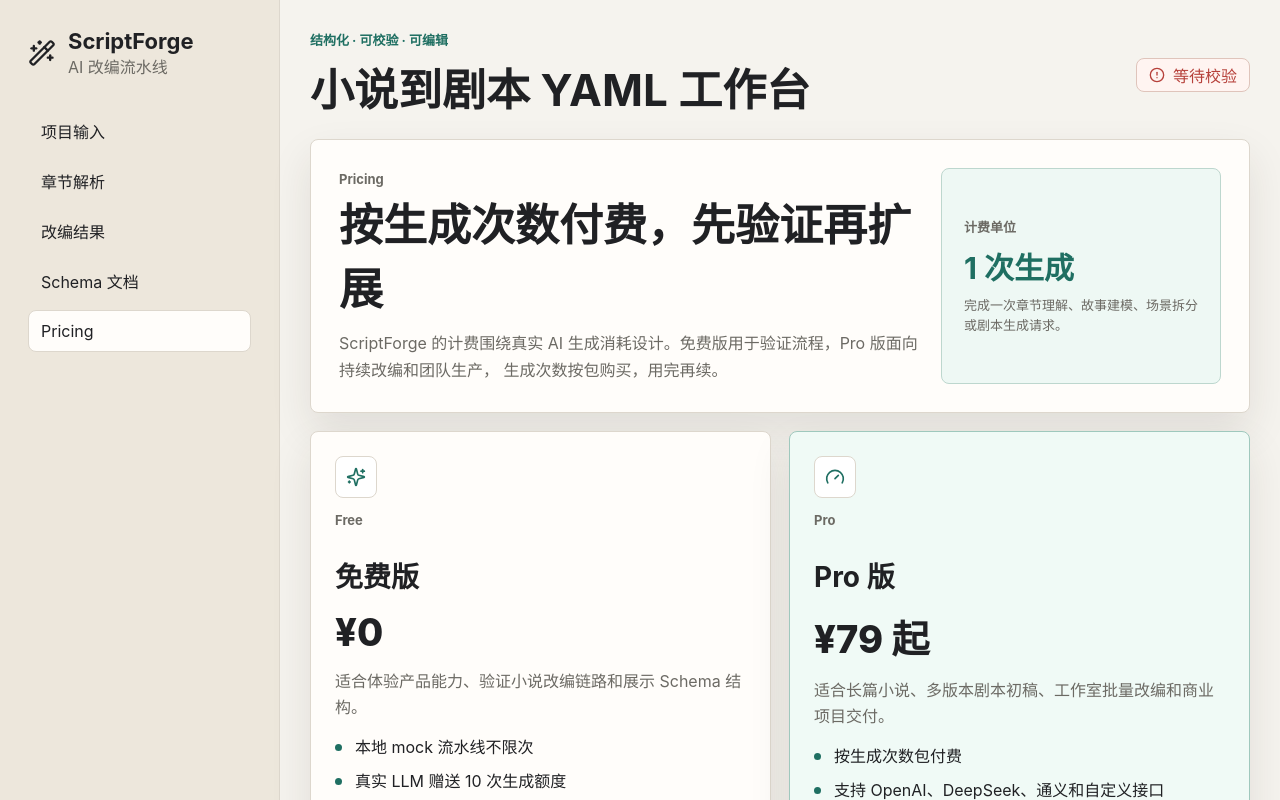
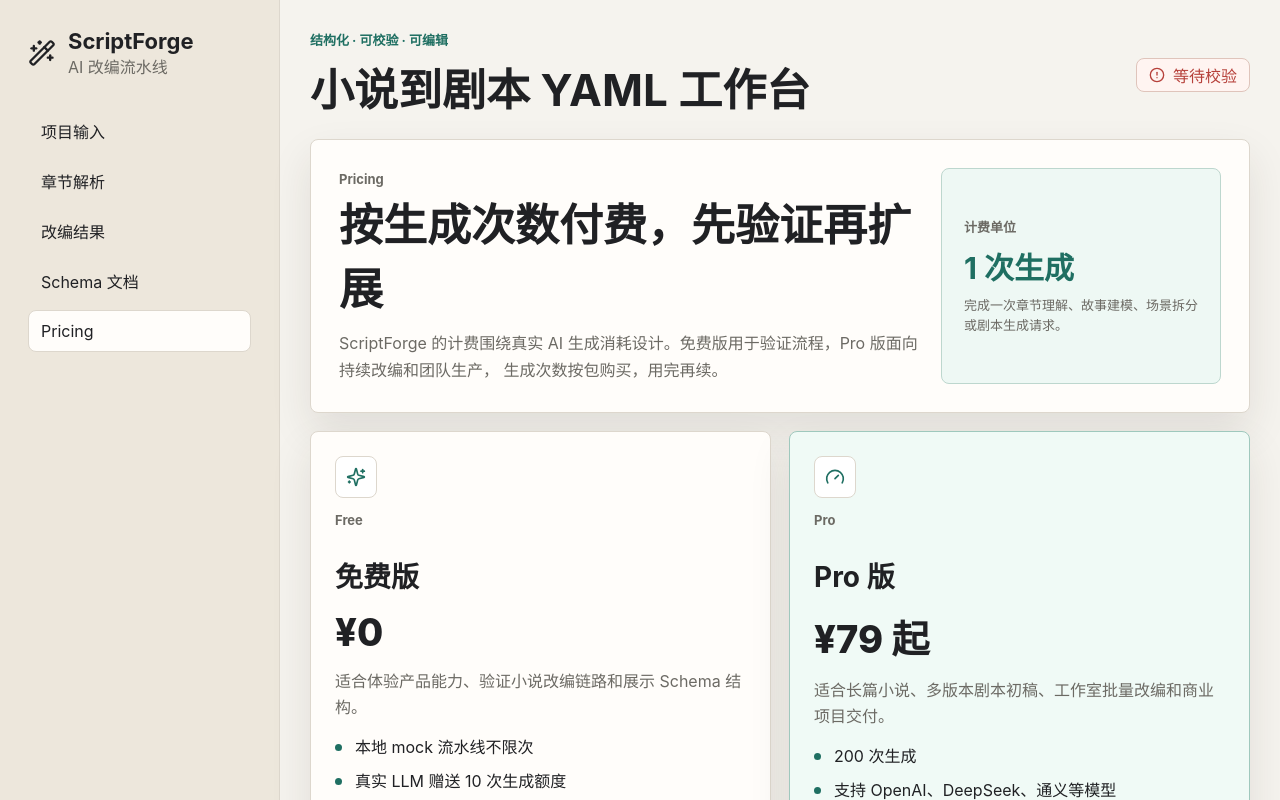
Before and after one commit to loveyouin20000-collab/ScriptForge, a Next.js app: page / in a window 1280 px wide. Both pictures are taken after a click on the button "Pricing". Shown: the top 800 px of the page. Built offline with nearby package versions, Linux system fonts and the light colour scheme.

Commit message:
fix: update pro plan benefits

```diff
--- a/app/page.tsx
+++ b/app/page.tsx
@@ -287,8 +287,8 @@
           <div className="planPrice">¥79 起</div>
           <p className="planCopy">适合长篇小说、多版本剧本初稿、工作室批量改编和商业项目交付。</p>
           <ul>
-            <li>按生成次数包付费</li>
-            <li>支持 OpenAI、DeepSeek、通义和自定义接口</li>
+            <li>200 次生成</li>
+            <li>支持 OpenAI、DeepSeek、通义等模型</li>
             <li>更长章节处理与优先队列</li>
             <li>支持单场景重生成和高级导出</li>
           </ul>
```
